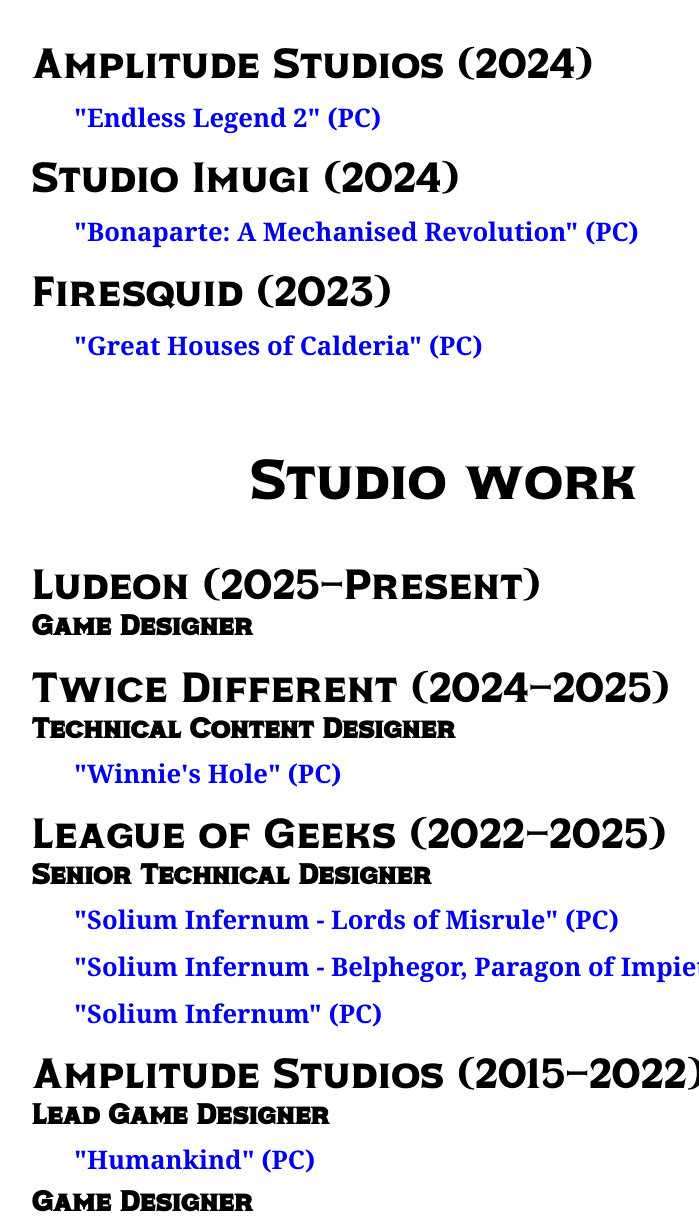
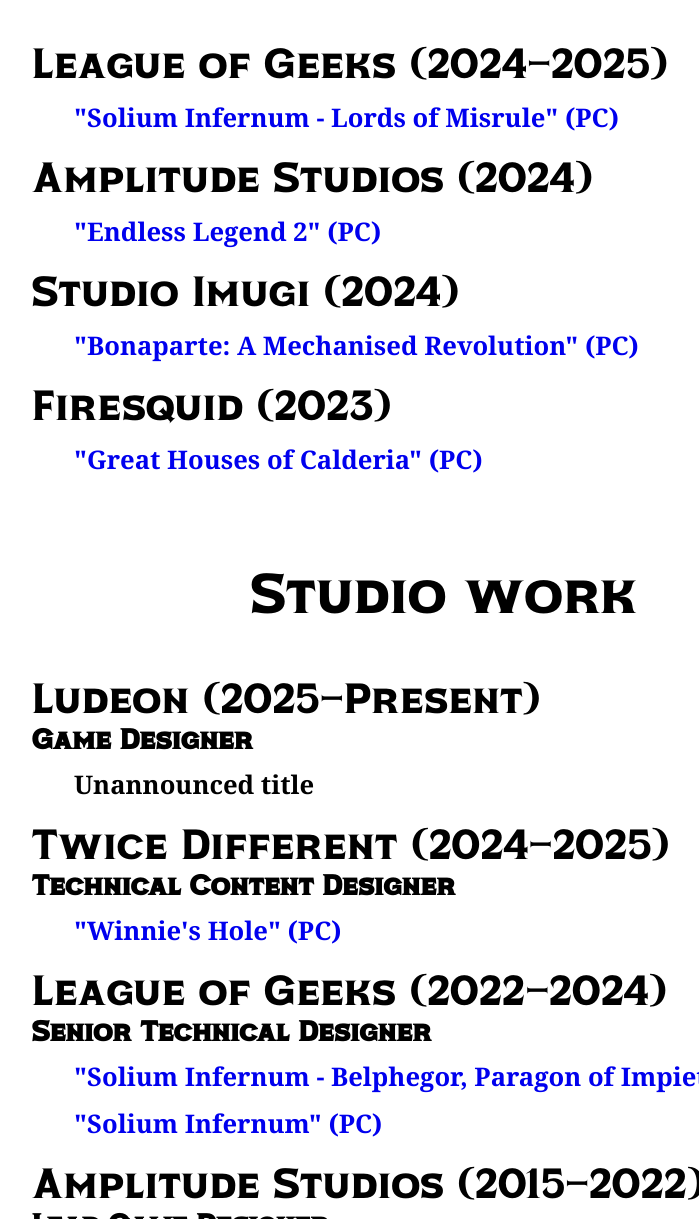
Before and after one commit to wilbefast/wilbefast.github.io, a plain HTML site: page about_me.html in a window 1280 px wide. Shown: the part 4045-5264 px from the top of the page, without its empty margins (196-895 px from the left). Drawn offline with Linux system fonts and the light colour scheme.

Commit message:
Further tweaks

```diff
--- a/about_me.html
+++ b/about_me.html
@@ -133,6 +133,10 @@
 
     <div class="profile cv">
         <div class="bio">
+            <div class="subsubtitle">League of Geeks (2024-2025)</div>
+            <a target="_blank" href="https://store.steampowered.com/news/app/1893810/view/509573609526657620">
+                <div class="release">"Solium Infernum&nbsp;- Lords of Misrule" (PC)</div>
+            </a>
             <div class="subsubtitle">Amplitude Studios (2024)</div>
             <a target="_blank" href="https://store.steampowered.com/app/3407390/ENDLESS_Legend_2/">
                 <div class="release">"Endless Legend 2" (PC)</div>
@@ -158,6 +162,7 @@
             <div class="precision">
                 Game Designer
             </div>
+            <div class="release">Unannounced title</div>
             <div class="subsubtitle">Twice Different (2024-2025)</div>
             <div class="precision">
                 Technical Content Designer
@@ -165,13 +170,10 @@
             <a target="_blank" href="https://store.steampowered.com/app/2319730/Winnies_Hole/">
                 <div class="release">"Winnie's Hole" (PC)</div>
             </a>
-            <div class="subsubtitle">League of Geeks (2022-2025)</div>
+            <div class="subsubtitle">League of Geeks (2022-2024)</div>
             <div class="precision">
                 Senior Technical Designer
             </div>
-            <a target="_blank" href="https://store.steampowered.com/news/app/1893810/view/509573609526657620">
-                <div class="release">"Solium Infernum&nbsp;- Lords of Misrule" (PC)</div>
-            </a>
             <a target="_blank" href="https://store.steampowered.com/app/2893270/Solium_Infernum__Belphegor_Paragon_of_Impiety/">
                 <div class="release">"Solium Infernum&nbsp;- Belphegor, Paragon of Impiety" (PC)</div>
             </a>
```
